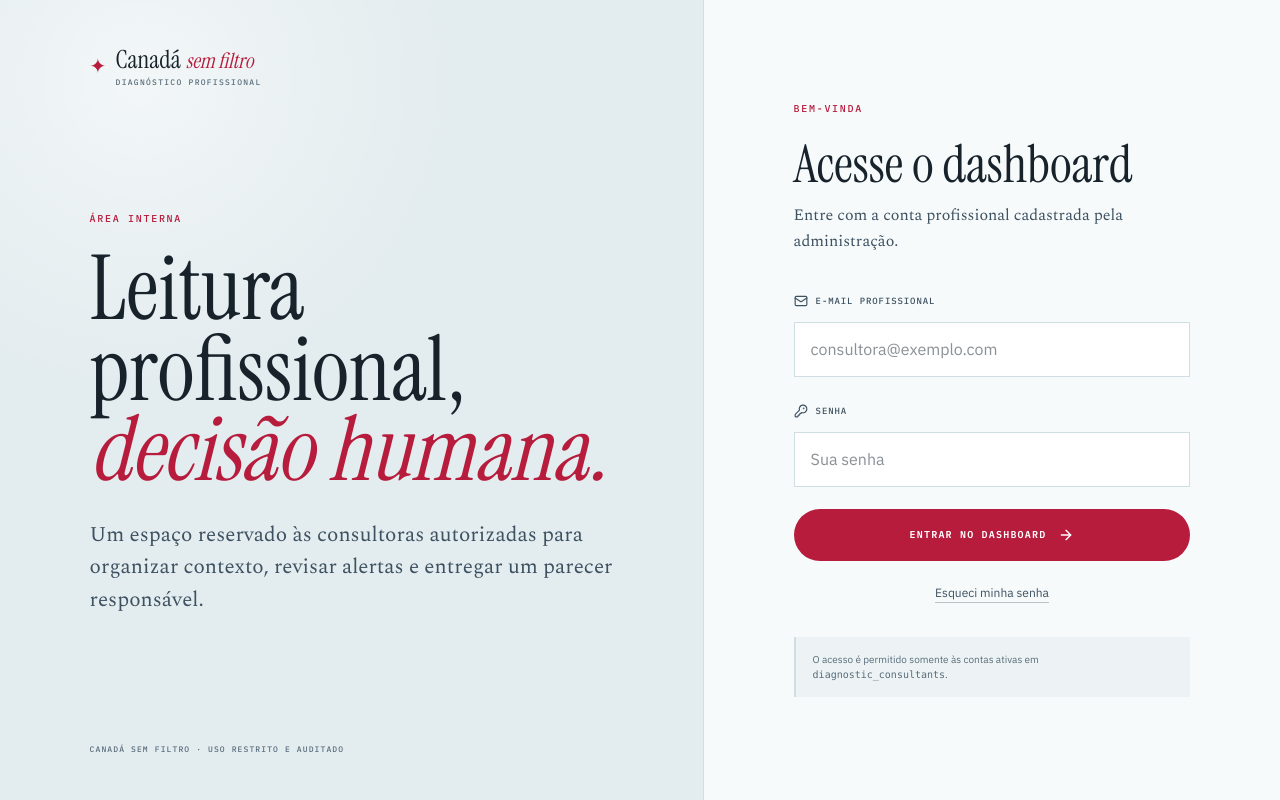
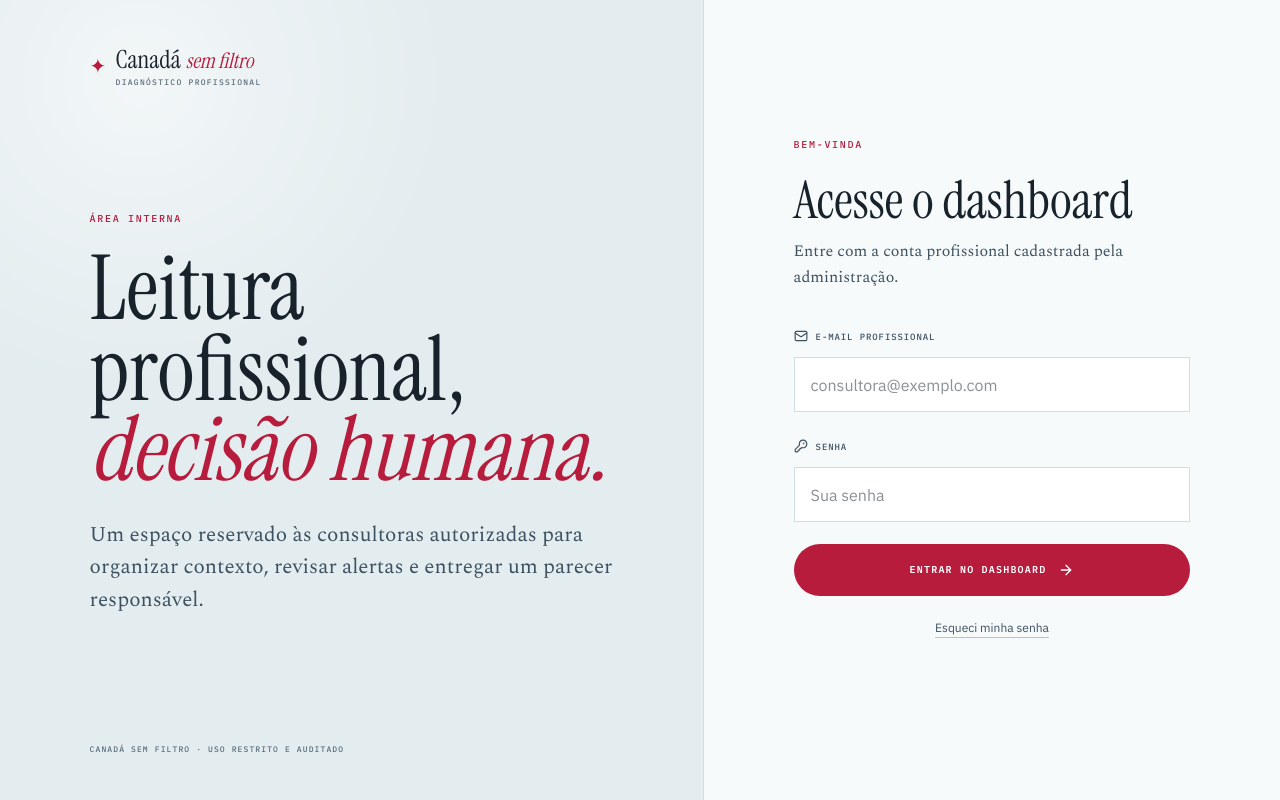
Before and after one commit to blbacelar/diagnostico-canada-sem-filtro, a Next.js app: page /login in a window 1280 px wide. Built offline with nearby package versions, Linux system fonts and the light colour scheme; no server answers.

Commit message:
Remove internal access note from login

```diff
--- a/app/globals.css
+++ b/app/globals.css
@@ -318,7 +318,6 @@ button:focus-visible, a:focus-visible, input:focus-visible, textarea:focus-visib
 .login-form label svg { width: 14px; }
 .login-form input { min-height: 55px; padding: 14px 16px; border: 1px solid var(--paper-edge); background: white; }
 .login-panel > div > a { display: block; width: max-content; margin: 23px auto; border-bottom: 1px solid var(--rule-strong); font-size: 12px; color: var(--ink-soft); }
-.login-panel aside { margin-top: 34px; padding: 15px 17px; color: var(--ink-mute); background: var(--paper); border-left: 2px solid var(--paper-edge); font-size: 10px; }
 .form-success { color: var(--success); font-size: 13px; }
 .dashboard-check { min-height: 100vh; display: grid; place-items: center; align-content: center; gap: 20px; }
 .dashboard-check span { width: 38px; height: 38px; border-radius: 50%; border: 2px solid var(--paper-edge); border-top-color: var(--accent); animation: spin .8s linear infinite; }
--- a/app/login/page.tsx
+++ b/app/login/page.tsx
@@ -3,4 +3,4 @@ import Link from "next/link";
 import { BrandMark } from "../../components/BrandMark";
 import { LoginForm } from "../../components/LoginForm";
 export const metadata: Metadata = { title: "Acesso das consultoras", robots: { index: false, follow: false } };
-export default function LoginPage() { return <main className="login-page"><div className="login-visual"><BrandMark /><div><p className="eyebrow">Área interna</p><h1>Leitura profissional, <em>decisão humana.</em></h1><p>Um espaço reservado às consultoras autorizadas para organizar contexto, revisar alertas e entregar um parecer responsável.</p></div><small>Canadá Sem Filtro · Uso restrito e auditado</small></div><section className="login-panel"><div><p className="eyebrow">Bem-vinda</p><h2>Acesse o dashboard</h2><p>Entre com a conta profissional cadastrada pela administração.</p><LoginForm /><Link href="/recuperar-senha">Esqueci minha senha</Link><aside>O acesso é permitido somente às contas ativas em <code>diagnostic_consultants</code>.</aside></div></section></main>; }
+export default function LoginPage() { return <main className="login-page"><div className="login-visual"><BrandMark /><div><p className="eyebrow">Área interna</p><h1>Leitura profissional, <em>decisão humana.</em></h1><p>Um espaço reservado às consultoras autorizadas para organizar contexto, revisar alertas e entregar um parecer responsável.</p></div><small>Canadá Sem Filtro · Uso restrito e auditado</small></div><section className="login-panel"><div><p className="eyebrow">Bem-vinda</p><h2>Acesse o dashboard</h2><p>Entre com a conta profissional cadastrada pela administração.</p><LoginForm /><Link href="/recuperar-senha">Esqueci minha senha</Link></div></section></main>; }
```
